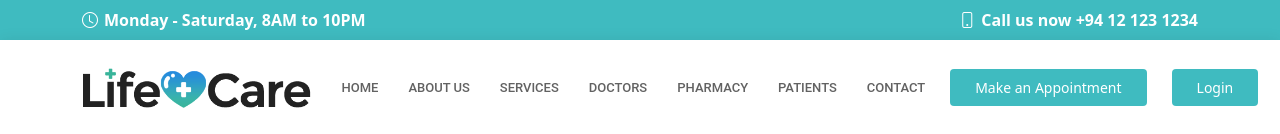
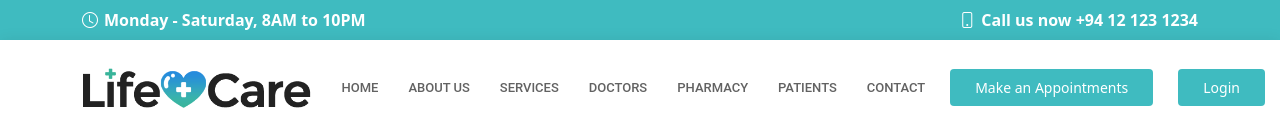
Before and after one commit to VishwaniM/ITPM_LifeCare_Center, a React (Create React App) app in the folder frontend/: page /home in a window 1280 px wide. Shown: the top 134 px of the page. Built offline with nearby package versions, Linux system fonts and the light colour scheme.

Commit message:
Create appointment folder

```diff
--- /dev/null
+++ b/frontend/src/components/Appointments/AppointmentsComponent.js
@@ -0,0 +1,24 @@
+import React from 'react';
+
+const AppointmentsComponent = () => {
+
+    return(
+        <div m-5>
+            <div m-5>
+        <br></br>
+        <br></br>
+        <br></br>
+        <br></br>
+        <br></br>
+        <br></br>
+        <br></br>
+        <br></br>
+            </div>
+            <h1>5252</h1>
+            <h1>AppointmentsComponent</h1>
+        </div>
+    );
+
+}
+
+export default AppointmentsComponent;
--- a/frontend/src/components/HeaderComponent.js
+++ b/frontend/src/components/HeaderComponent.js
@@ -59,7 +59,7 @@ class Header extends Component {
             <i class="bi bi-list mobile-nav-toggle"></i>
             </nav>
 
-            <a href="appointment" class="appointment-btn scrollto"><span class="d-none d-md-inline">Make an</span> Appointment</a>
+            <a href="appointments" class="appointment-btn scrollto"><span class="d-none d-md-inline">Make an</span> Appointments</a>
             <a href="login" className="login-btn"><span class="d-none d-md-inline"></span> Login</a>
          </div>
       </header>
--- a/frontend/src/components/MainComponent.js
+++ b/frontend/src/components/MainComponent.js
@@ -4,7 +4,8 @@ import Header from "./HeaderComponent";
 import Footer from "./FooterComponent";
 import DocterCom from "./DocterCom";
 import PharmacyComponent from "./Pharmacy/PharmacyComponent";
-import PatientsComponent from "./Patients/PatientsComponent"
+import PatientsComponent from "./Patients/PatientsComponent";
+import AppointmentsComponent from "./Appointments/AppointmentsComponent";
 import { BrowserRouter, Switch, Route, Redirect } from "react-router-dom";
 
 
@@ -28,6 +29,7 @@ class Main extends Component {
           <Route path="/doctors" exact component={() => <Redirect to="/doctors"/>}><DocterCom /></Route>
           <Route path="/pharmacy" exact component={() => <Redirect to="/pharmacy"/>}><PharmacyComponent /></Route>
           <Route path="/patients" exact component={() => <Redirect to="/patients"/>}><PatientsComponent /></Route>
+          <Route path="/appointments" exact component={() => <Redirect to="/appointments"/>}><AppointmentsComponent /></Route>
           <Redirect to="/home" />
         </Switch>
         <Footer />
```
Also changed, not shown: 2 other files (tests, documents, lock files or other folders).
